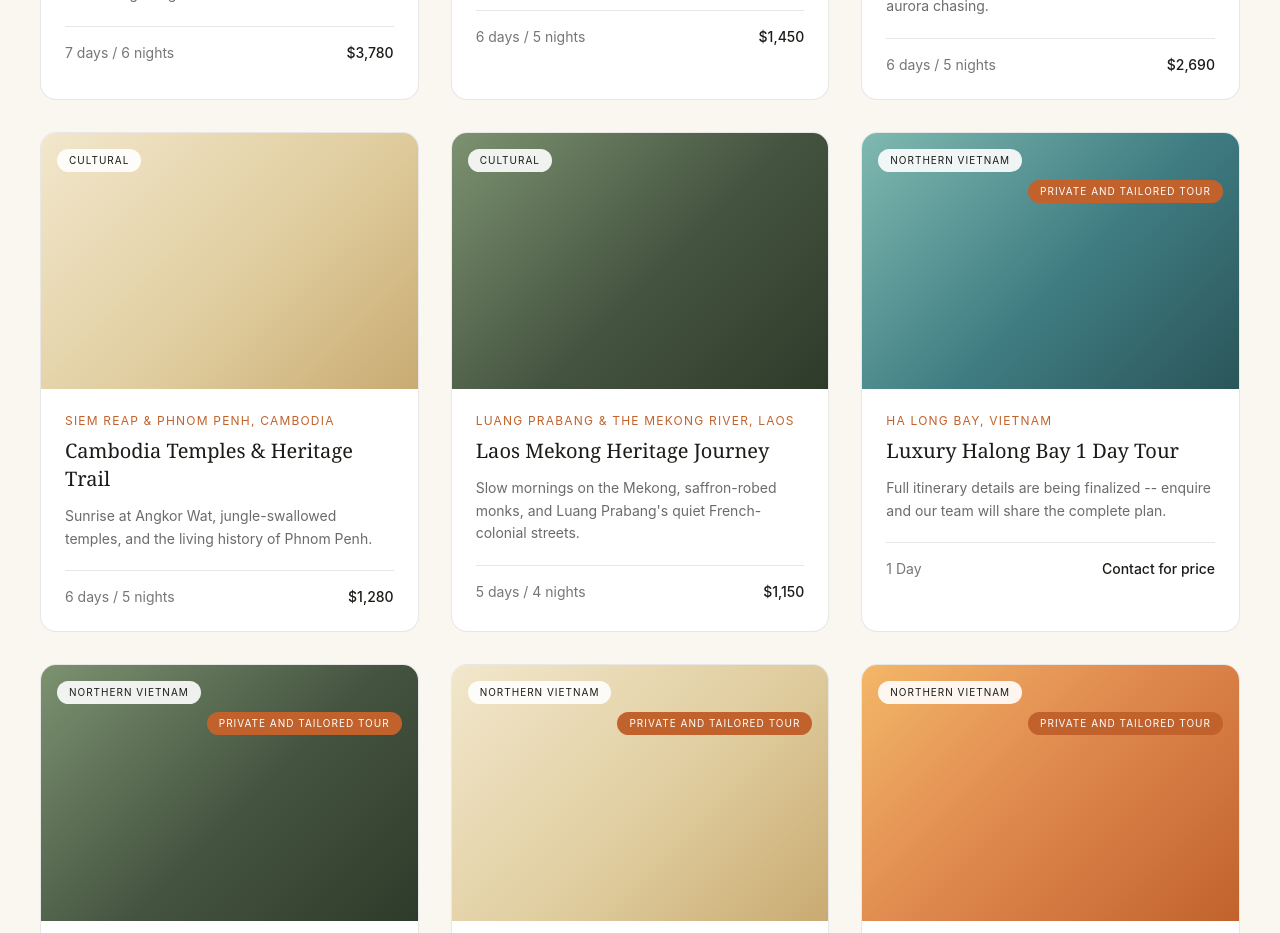
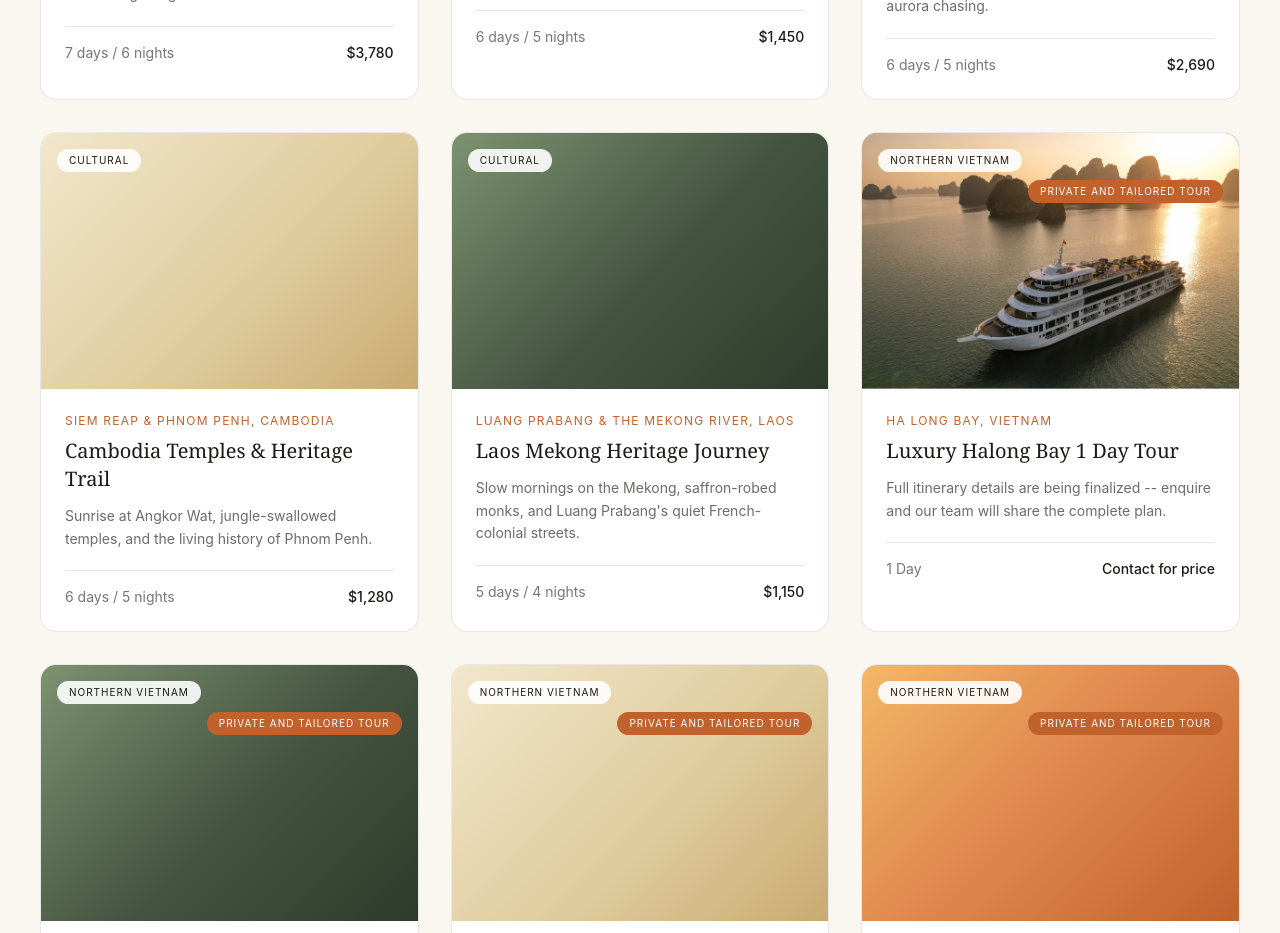
Before and after one commit to Kimphanunico/unico-travel, a Next.js app: page /services in a window 1280 px wide. Shown: the part 1280-2213 px from the top of the page. Built offline with nearby package versions, Linux system fonts and the light colour scheme; no server answers.

Commit message:
Remove blurred hero backdrop artifact; use cruise photo as tour card cover image

```diff
--- a/components/TourCard.tsx
+++ b/components/TourCard.tsx
@@ -1,5 +1,6 @@
 "use client";
 
+import Image from "next/image";
 import Link from "next/link";
 import type { Tour } from "@/lib/tours";
 import { useLanguage } from "@/components/LanguageProvider";
@@ -7,6 +8,7 @@ import { pick } from "@/lib/i18n";
 
 export default function TourCard({ tour }: { tour: Tour }) {
   const { locale } = useLanguage();
+  const coverImage = tour.heroImages?.[0];
 
   return (
     <Link
@@ -14,6 +16,15 @@ export default function TourCard({ tour }: { tour: Tour }) {
       className="group block overflow-hidden rounded-2xl border border-ink/10 bg-white transition-shadow hover:shadow-xl"
     >
       <div className={`relative h-64 w-full overflow-hidden ${tour.gradient}`}>
+        {coverImage && (
+          <Image
+            src={coverImage}
+            alt={pick(tour.title, locale)}
+            fill
+            sizes="(min-width: 1024px) 33vw, (min-width: 640px) 50vw, 100vw"
+            className="object-cover transition-transform duration-500 group-hover:scale-105"
+          />
+        )}
         <div className="absolute inset-x-4 top-4 flex flex-wrap items-start gap-2">
           <span className="rounded-full bg-white/90 px-3 py-1 text-[10px] uppercase tracking-widest text-ink">
             {pick(tour.category, locale)}
--- a/components/TourHeroSlideshow.tsx
+++ b/components/TourHeroSlideshow.tsx
@@ -3,15 +3,11 @@
 import Image from "next/image";
 import { useEffect, useState } from "react";
 
-// Slow crossfade + gentle Ken Burns zoom, the same visual language cruise
-// and luxury hotel brands use for hero photography -- calm motion instead
-// of a static flat image, without ever fighting the text on top of it.
-//
-// The hero box is short and photos come in different aspect ratios, so a
-// plain object-cover would crop into the subject. Each frame is built from
-// two layers instead: a blurred, darkened object-cover copy that fills the
-// whole box (so there's never an empty letterbox bar), and the real photo
-// on top with object-contain, always shown whole and never cropped.
+// Slow crossfade between real photos. The hero box is short and wide while
+// the photos are closer to landscape/portrait, so object-contain is used to
+// always show the whole photo -- any leftover space on the sides shows the
+// tour's own brand-gradient background (set on the parent <section>) rather
+// than a blurred copy of the photo, which read as a rendering glitch.
 export default function TourHeroSlideshow({ images }: { images: string[] }) {
   const [active, setActive] = useState(0);
 
@@ -24,7 +20,7 @@ export default function TourHeroSlideshow({ images }: { images: string[] }) {
   }, [images.length]);
 
   return (
-    <div className="absolute inset-0 overflow-hidden bg-ink">
+    <div className="absolute inset-0 overflow-hidden">
       {images.map((src, i) => (
         <div
           key={src}
@@ -38,15 +34,6 @@ export default function TourHeroSlideshow({ images }: { images: string[] }) {
             fill
             priority={i === 0}
             sizes="100vw"
-            aria-hidden="true"
-            className="animate-kenburns object-cover opacity-70 blur-2xl brightness-75"
-          />
-          <Image
-            src={src}
-            alt=""
-            fill
-            priority={i === 0}
-            sizes="100vw"
             className="object-contain"
           />
         </div>
```
